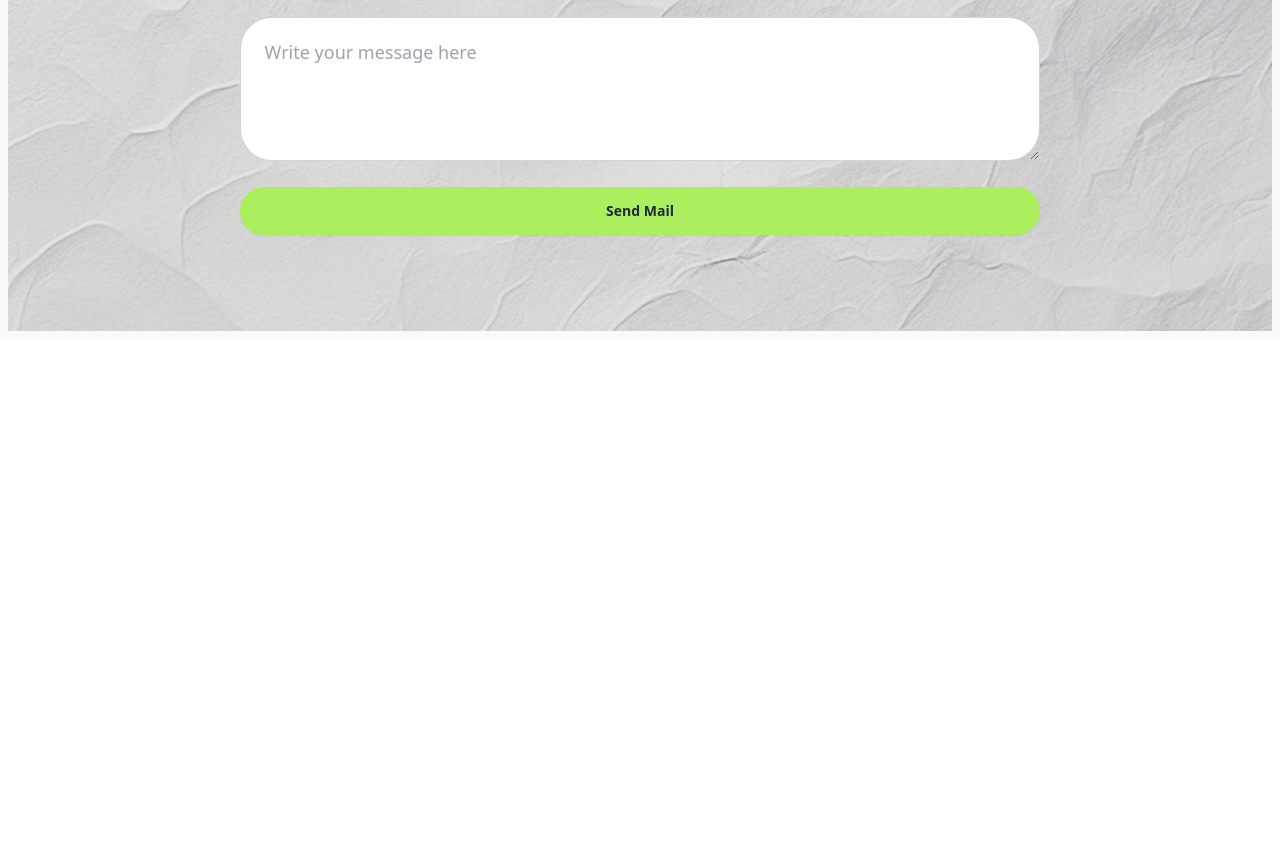
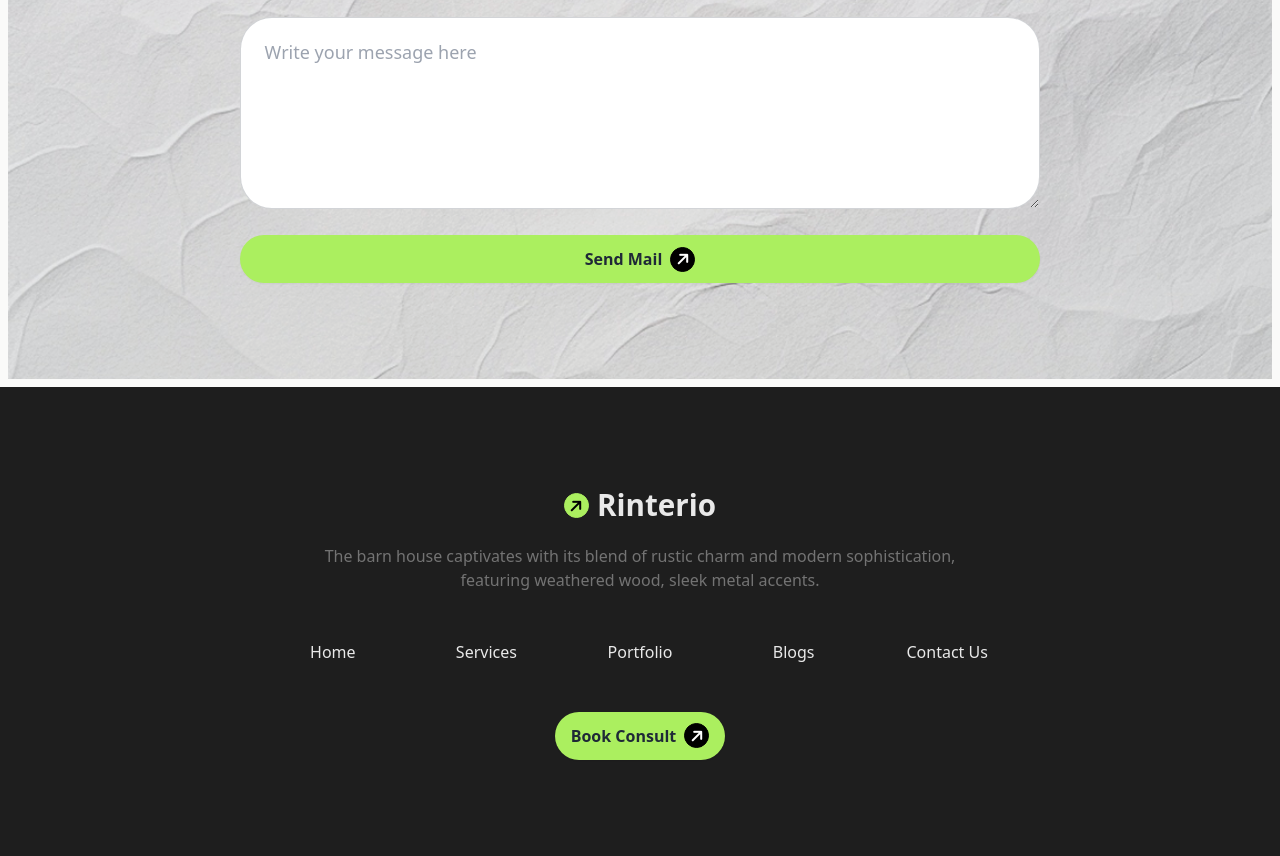
Before and after one commit to syedmehedi34/assignment-3, a plain HTML site: page index.html in a window 1280 px wide. Shown: the part 3342-4198 px from the top of the page. Before the commit the page ends 3681 px from the top, so only its background shows below. Drawn offline with nearby package versions, Linux system fonts and the light colour scheme.

Commit message:
footer added

```diff
--- a/index.html
+++ b/index.html
@@ -160,14 +160,8 @@ __________________________________________--->
 
 
 
-
-
-
-
-
     </section>
     <!-- about us section ends  -->
-
 
 
     <!-- works process section  -->
@@ -289,22 +283,10 @@ __________________________________________--->
                 <img src="assets/img5.png" alt="" class="w-[100%] h-[100%]">
               </div>
 
-
-
-
-
          </div>
-
-
-
-
-
-
 
      </section>
      <!-- portfolio section ends  -->
-
-
 
 
     <!-- Discuss section  -->
@@ -325,13 +307,13 @@ __________________________________________--->
                     <p class="font-semibold">Let’s Connect</p>
                 </div>
                 <h1 class="text-[#212121] text-[1.75rem] md:text-[2.25rem] font-bold text-center">Let’s Discuss Next Project</h1>
-                <p class="text-[#494949] font-[500] mx-auto text-center pt-4 pb-8">
+                <p class="text-[#494949] font-[500] mx-auto text-center pt-4 pb-8 px-5">
                     The barn house captivates with its blend of rustic charm and modern sophistication, <br>featuring weathered wood, sleek metal accents.
                 </p>
 
 
 
-                <div class="grid  grid-cols-2  gap-5 w-[65%] mx-auto">
+                <div class="grid  grid-cols-1 md:grid-cols-2  gap-5 w-[92%] md:w-[65%] mx-auto">
 
                     <!-- input -1  -->
                     <div>
@@ -342,7 +324,7 @@ __________________________________________--->
                     </div>
 
                     <!-- input-2  -->
-                    <div class="">
+                    <div>
                         <input
                            type="text"
                            placeholder="Last Name*"
@@ -366,14 +348,19 @@ __________________________________________--->
                     </div>
 
 
-
-                    <div class="col-span-2 w-full">
+                    <!-- input -5  -->
+                    <div class="md:col-span-2 w-full">
                         <textarea placeholder="Write your message here"
-                         class="textarea textarea-bordered rounded-[32px] textarea-lg w-[100%] h-36"></textarea>
+                         class="textarea textarea-bordered rounded-[32px] textarea-lg w-[100%] h-48"></textarea>
                     </div>
             </div>
 
-      <button class="btn bg-[#ABEF5F] w-[65%] mt-5 mb-20 border-0 rounded-[32px] h-[20px]">Send Mail</button>
+      <button class="btn bg-[#ABEF5F] w-[92%] md:w-[65%] mt-5 mb-20 border-0 rounded-[32px] text-[16px] font-bold">
+        Send Mail
+        <div class="h-[25px] w-[25px] rounded-full border-[1px] border-black bg-black flex items-center justify-center">
+            <i class="fa-solid fa-arrow-right -rotate-45  text-[16px] text-white "></i>
+        </div>
+      </button>
 
 
     </div>
@@ -387,12 +374,53 @@ __________________________________________--->
 
      </section>
 
+    </main>
 
 
 
-    </main>
 
-    <footer>
+    <footer class="w-full bg-[#1E1E1E]">
+
+        <section class="py-24">
+
+            <!-- logo -->
+            <div class="flex gap-2 items-center justify-center">
+                <div class="h-[25px] w-[25px] rounded-full border-[1px] border-[#ABEF5F] bg-[#ABEF5F] flex items-center justify-center">
+                    <i class="fa-solid fa-arrow-right -rotate-45  text-[16px] text-black "></i>
+                </div>
+                <h1 class="text-[#E9E9E9] text-[1.85rem] font-extrabold">Rinterio</h1>
+             </div>
+
+             <!-- text  -->
+             <div>
+                <p class="text-[#737373] font-[500] text-center pt-4 w-[90%] md:w-1/2 mx-auto">The barn house captivates with its blend of rustic charm and modern sophistication, featuring weathered wood, sleek metal accents.</p>
+             </div>
+
+
+             <!-- list  -->
+             <div>
+                <ul class="text-[#E9E9E9] grid grid-cols-1 md:grid-cols-5 space-y-5 md:space-y-0 justify-center justify-items-center w-[60%] mx-auto my-12 ">
+                    <li>Home</li>
+                    <li>Services</li>
+                    <li>Portfolio</li>
+                    <li>Blogs</li>
+                    <li>Contact Us</li>
+                </ul>
+             </div>
+
+
+             <!-- button  -->
+              <div class="flex justify-center ">
+                <button class="btn bg-[#ABEF5F] border-0 rounded-[32px] text-[16px] font-bold w-[80%] md:w-fit">
+                    Book Consult
+                    <div class="h-[25px] w-[25px] rounded-full border-[1px] border-black bg-black flex items-center justify-center">
+                        <i class="fa-solid fa-arrow-right -rotate-45  text-[16px] text-white "></i>
+                    </div>
+              </div>
+
+              </button>
+
+        </section>
 
     </footer>
 
@@ -400,5 +428,5 @@ __________________________________________--->
 </html>
 
 
-<!-- read our articles section
+<!-- optional, read our articles section
 stats section  -->
```
Also changed, not shown: style.css (+9 -0 lines).
